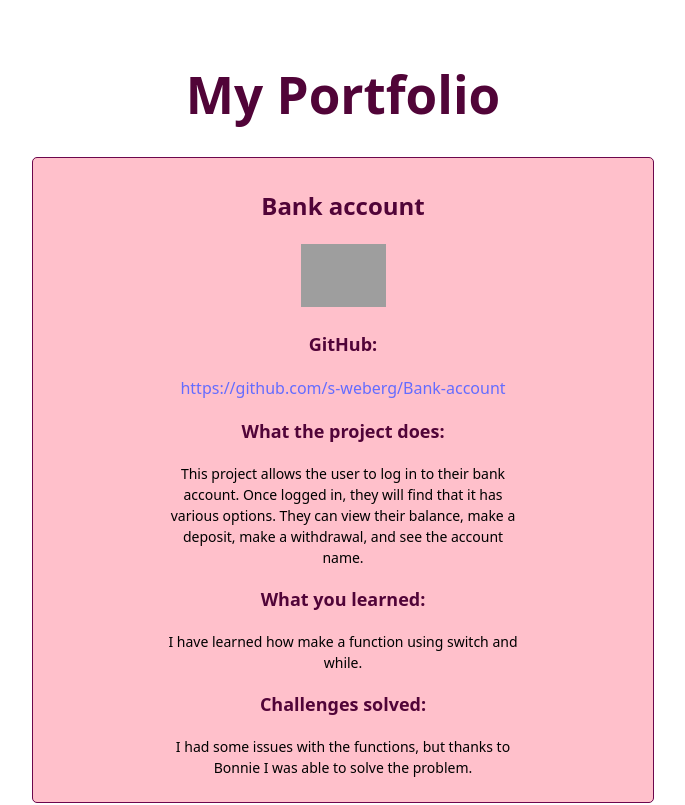
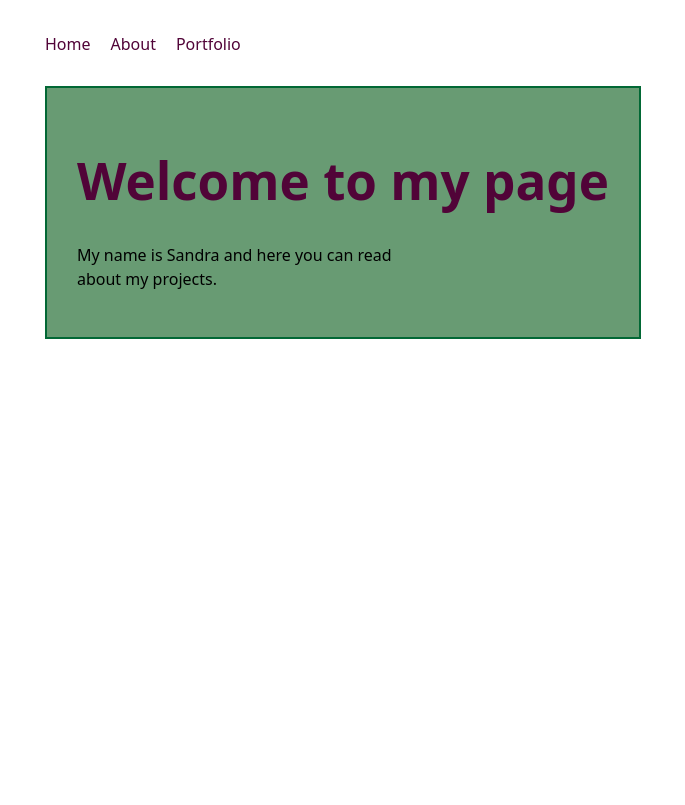
Before and after one commit to s-weberg/my-portfolio-v2, a React (Vite) app in the folder my-website/: page / in a window 1280 px wide. Shown: the top 805 px of the page, without its empty margins (297-982 px from the left). Built offline with nearby package versions, Linux system fonts and the light colour scheme; grey boxes are pictures that could not be loaded.

Commit message:
Updated searchbar

```diff
--- a/my-website/src/App.css
+++ b/my-website/src/App.css
@@ -2,65 +2,72 @@
   max-width: 1280px;
   margin: 0 auto;
   padding: 2rem;
-  text-align: center;
+}
 
+body {
+  display: flex;
+  flex-direction: column;
+  justify-items: center;
 }
 
 h1 {
   color: #510438;
+  text-align: center;
+  display: flex;
 }
 
 h2 {
   color: #510438;
+  font-size: 30px;
 }
 
 h3 {
-  color: #510438;
-  font-size: 18px;
+  color: #ffffff;
+  font-size: 25px;
 }
 
 p {
   color: black;
-  font-size: 14px;
+  font-size: 16px;
   width: 350px;
-  display: flex;
-  justify-self: center;
 }
 
 img {
   width: 85px;
 }
 
-.logo {
-  height: 6em;
-  padding: 1.5em;
-  will-change: filter;
-  transition: filter 300ms;
-}
-.logo:hover {
-  filter: drop-shadow(0 0 2em #646cffaa);
-}
-.logo.react:hover {
-  filter: drop-shadow(0 0 2em #61dafbaa);
+.dogimg {
+  width: 350px;
 }
 
-@keyframes logo-spin {
-  from {
-    transform: rotate(0deg);
-  }
-  to {
-    transform: rotate(360deg);
-  }
+nav a {
+  text-decoration: none;
+  color: #510438;
 }
 
-@media (prefers-reduced-motion: no-preference) {
-  a:nth-of-type(2) .logo {
-    animation: logo-spin infinite 20s linear;
-  }
+nav ul {
+  list-style-type: none;
+  margin: 0;
+  padding: 0;
+  display: flex;
+  flex-wrap: nowrap;
+  justify-content: flex-start;
+  gap: 20px;
 }
 
+
+
 .card {
-  padding: 2em;
+  border:  #026835 solid 2px;
+  padding: 30px;
+  margin-top: 30px;
+  background-color: rgb(104, 155, 115);
+}
+
+button {
+  border: #026835 solid 2px;
+  background-color: rgb(104, 155, 115);
+  margin: 20px 0px 20px 0px;
 }
 
 .read-the-docs {
@@ -68,14 +75,74 @@ img {
 }
 
 .project-card {
-  border: 1px solid #6c074c;
+  border: 1px solid #026835;
   padding: 10px;
   margin: 10px;
   border-radius: 5px;
   width: 600px;
-  background-color: pink;
+  background-color: rgb(104, 155, 115);
+  display: flex;
+  flex-direction: row;
+  align-items: center;
+  justify-content: center;
+  justify-content: space-between;
+
 }
 
 .project-card img {
   max-width: 100%;
 }
+
+
+.popup-overlay {
+  position: fixed;
+  top: 0;
+  left: 0;
+  right: 0;
+  bottom: 0;
+  background: rgba(0, 0, 0, 0.7);
+  display: flex;
+  justify-content: center;
+  align-items: center;
+  z-index: 1000;
+}
+
+.popup-content {
+  background: white;
+  padding: 2rem;
+  border-radius: 8px;
+  max-width: 600px;
+  width: 90%;
+  position: relative;
+  max-height: 80vh;
+
+}
+
+.close-button {
+  position: absolute;
+  top: 10px;
+  right: 10px;
+  background: none;
+  border: none;
+  font-size: 1.5rem;
+  cursor: pointer;
+}
+
+.popup-image {
+  max-width: 100%;
+  height: auto;
+  margin: 1rem 0;
+}
+
+.project-card {
+  border: 2px solid #026835;
+  margin: 20px 0px 20px 0px;
+  padding: 30px;
+  cursor: pointer;
+  transition: transform 0.2s;
+  width: 450px;
+}
+
+.project-card:hover {
+  transform: scale(1.05);
+}
--- a/my-website/src/App.jsx
+++ b/my-website/src/App.jsx
@@ -1,38 +1,29 @@
 
 import './App.css'
-import React from 'react';
-import Bank from './components/bank';
-import Books from './components/Books';
-import Game from './components/Game';
+
+import { BrowserRouter, Routes, Route } from 'react-router-dom';
+import Home from './pages/Home';
+import About from './pages/About';
+import Portfolio from './pages/Portfolio';
+import Navbar from './Navbar';
+
+
 
 
 function App() {
-  return (
-    <div className="App">
-      <h1>My Portfolio</h1>
-      <Bank
-        name
-        screenshot="src/assets/dollar.svg"
-        githubRepo="https://github.com/s-weberg/Bank-account"
-        techUsed
-        shortWriteUp
-      />
-      <Books
-        name
-        screenshot="src/assets/books.svg"
-        githubRepo="https://github.com/s-weberg/books"
-        techUsed
-        shortWriteUp
-      />
-      <Game
-        name
-        screenshot="src/assets/game.svg"
-        githubRepo="https://github.com/s-weberg/Game"
-        techUsed
-        shortWriteUp
-      />
-    </div>
-  );
+
+  return <>
+
+  <BrowserRouter>
+  <Navbar></Navbar>
+  <Routes>
+    <Route path="/" element={<Home/>}/>
+    <Route path="/about" element={<About/>}/>
+    <Route path="/portfolio" element={<Portfolio/>}/>
+  </Routes>
+  </BrowserRouter>
+  </>
 }
 
+
 export default App;
--- /dev/null
+++ b/my-website/src/Navbar.jsx
@@ -0,0 +1,17 @@
+import React from 'react';
+import { Link } from 'react-router-dom';
+import './App.css'
+
+function Navbar () {
+    return <div>
+        <nav>
+            <ul>
+                <li><Link to="/">Home</Link></li>
+                <li><Link to="/about">About</Link></li>
+                <li><Link to="/portfolio">Portfolio</Link></li>
+            </ul>
+        </nav>
+    </div>
+}
+
+export default Navbar;
--- /dev/null
+++ b/my-website/src/components/Popup.jsx
@@ -0,0 +1,27 @@
+import React from 'react';
+import '../App.css'
+
+
+
+function Popup({ project, onClose }) {
+  return (
+    <div className="popup-overlay">
+      <div className="popup-content">
+        <button className="close-button" onClick={onClose}>
+          &times;
+        </button>
+        <h2>{project.name}</h2>
+        <img src={project.screenshot} alt={project.name} className="popup-image" />
+        <p><strong>GitHub repositories:</strong> <a target="_blank" href={project.repo}>s-weberg/my-portfolio</a></p>
+        <p><strong>Technologies used:</strong> {project.tech}</p>
+        <div className="writeup">
+          <h2>Description</h2>
+          <p>{project.writeup.description}</p>
+
+        </div>
+      </div>
+    </div>
+  );
+}
+
+export default Popup;
--- /dev/null
+++ b/my-website/src/pages/About.jsx
@@ -0,0 +1,11 @@
+import React, {useState} from 'react';
+
+function About() {
+    return <div class="card">
+        <h1>About me</h1>
+        <p>My name is Sandra and I am 35 years old. I'm a student and I study programming.</p>
+        <p><img class="dogimg" src="src/assets/dorisdisa.jpg" alt="Dogs"/></p>
+    </div>
+}
+
+export default About;
--- /dev/null
+++ b/my-website/src/pages/Home.jsx
@@ -0,0 +1,11 @@
+import React, {useState} from 'react';
+
+
+function Home() {
+    return <div class="card">
+        <h1>Welcome to my page</h1>
+        <p>My name is Sandra and here you can read about my projects.</p>
+    </div>;
+}
+
+export default Home;
--- /dev/null
+++ b/my-website/src/pages/Portfolio.jsx
@@ -0,0 +1,115 @@
+import React, {useState} from 'react';
+import bank from '../components/Bank';
+import books from '../components/Books';
+import game from '../components/Game';
+import Popup from '../components/Popup';
+
+
+
+function Portfolio() {
+    const [showProjects, setShowProjects] = useState(false);
+    const [selectedProject, setSelectedProject] = useState(null);
+    const [searchQuery, setSearchQuery] = useState("");
+
+
+    /*
+    const projects = [
+        {id: bank, screenshot: "src/assets/dollar.svg", title: 'Bank account', description: 'This project allows the user to log in to their bank account'},
+        {id: books, screenshot: "src/assets/books.svg", title: 'Book library', description: 'This allows the user to create their own book library'},
+        {id: game, screenshot: "src/assets/game.svg", title: 'Game', description: 'It is a game where you are going to write the same word that shows up, if it is correct, you will get more time for next word.'},
+    ];*/
+
+    const projects = [
+      {
+        id: bank,
+        name: 'Bank account',
+        screenshot: "src/assets/dollar.svg",
+        repo: 'https://github.com/s-weberg/my-portfolio-v2/tree/s-weberg/my-portfolio/popup/my-website',
+        tech: 'React, CSS, JavaScript',
+        writeup: {
+        description: 'This project allows the user to log in to their bank account. Once logged in, they will find that it has various options. They can view their balance, make a deposit, make a withdrawal, and see the account name. ',
+        },
+      },
+      {
+        id: books,
+        name: 'Book library',
+        screenshot: "src/assets/books.svg",
+        repo: 'https://github.com/s-weberg/my-portfolio-v2/tree/s-weberg/my-portfolio/popup/my-website',
+        tech: 'React, CSS, JavaScript',
+        writeup: {
+        description: 'This is a book library where the user can type in different books and the author of the books. The user can mark them as read or unread to create a list.',
+
+        },
+      },
+
+      {
+        id: game,
+        name: 'Book library',
+        screenshot: "src/assets/game.svg",
+        repo: 'https://github.com/s-weberg/my-portfolio-v2/tree/s-weberg/my-portfolio/popup/my-website',
+        tech: 'React, CSS, JavaScript',
+        writeup: {
+        description: 'This project was really fun! It is a game where you are going to write the same word that shows up, if it is correct, you will get more time for next word.',
+
+        },
+      },
+    ];
+
+
+    return (
+      <div>
+        <h1>Portfolio</h1>
+        <p>This is my portfolio. Check out my projects!</p>
+
+
+        <button onClick={() => setShowProjects(!showProjects)}>
+          {showProjects ? 'Hide Projects' : 'Show Projects'}
+        </button>
+        {showProjects && (
+          <div className="projects">
+            {projects.map((project) => (
+              <div
+                key={project.id}
+                className="project-card"
+                onClick={() => setSelectedProject(project)}
+              >
+                <h3>{project.name}</h3>
+                <img src={project.screenshot} alt={project.name} width="100" />
+              </div>
+            ))}
+          </div>
+        )}
+        {selectedProject && (
+          <Popup project={selectedProject} onClose={() => setSelectedProject(null)} />
+        )}
+      </div>
+    );
+  }
+
+
+
+  export default Portfolio;
+
+
+  /*
+    return (
+        <div class="card">
+            <h1>My Projects</h1>
+            <button onClick={() => setShowProjects (!showProjects)}>
+                {showProjects ? 'Hide Projects' : 'Show projects'}
+            </button>
+            {showProjects && (
+        <ul>
+          {projects.map((project) => (
+            <li key={project.id}>
+              <h3>{project.title}</h3>
+              <p>{project.description}</p>
+            </li>
+          ))}
+        </ul>
+      )}
+    </div>
+  );
+}
+
+export default Portfolio;*/
```
Also changed, not shown: 1 other file (tests, documents, lock files or other folders).
